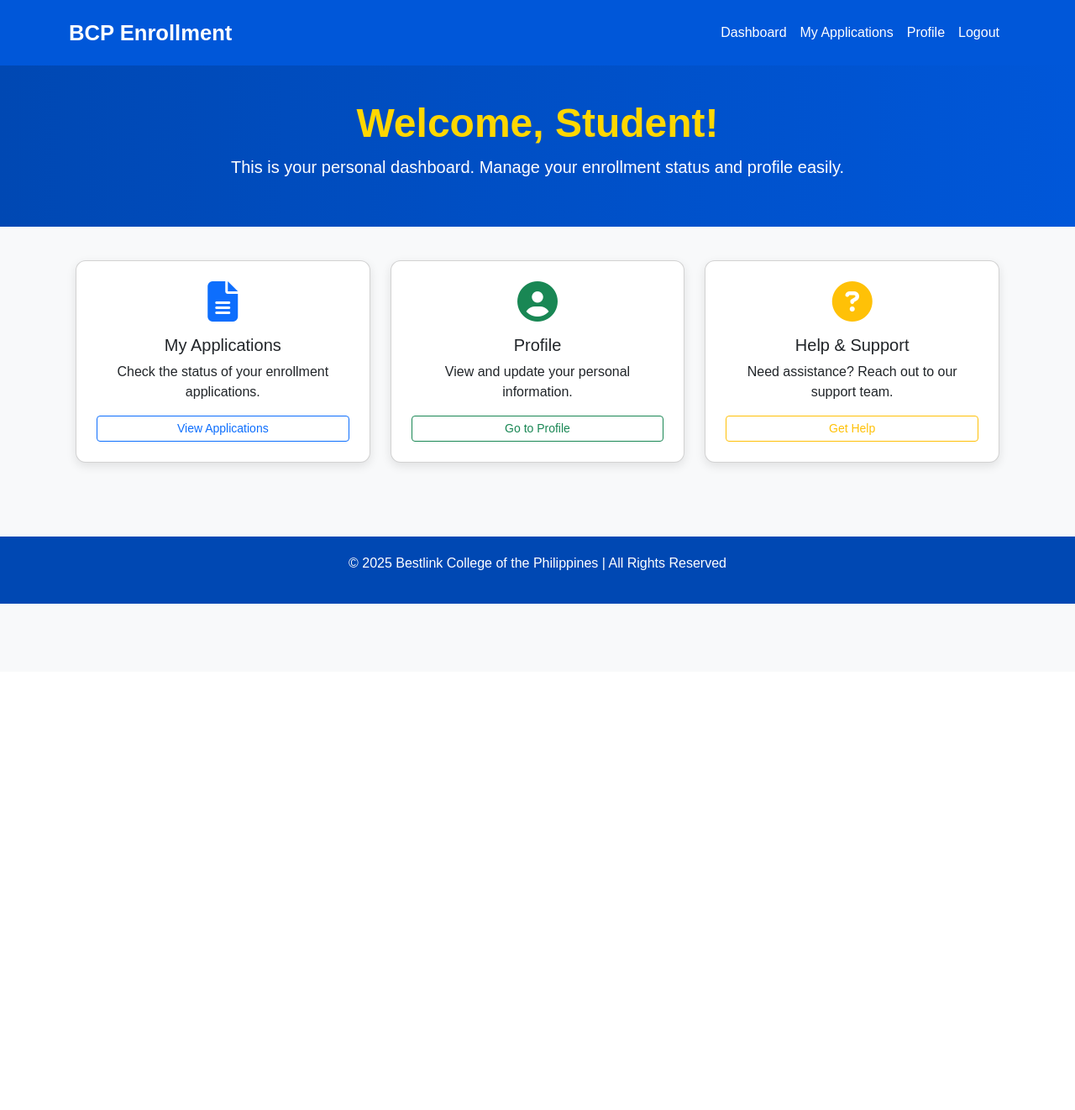
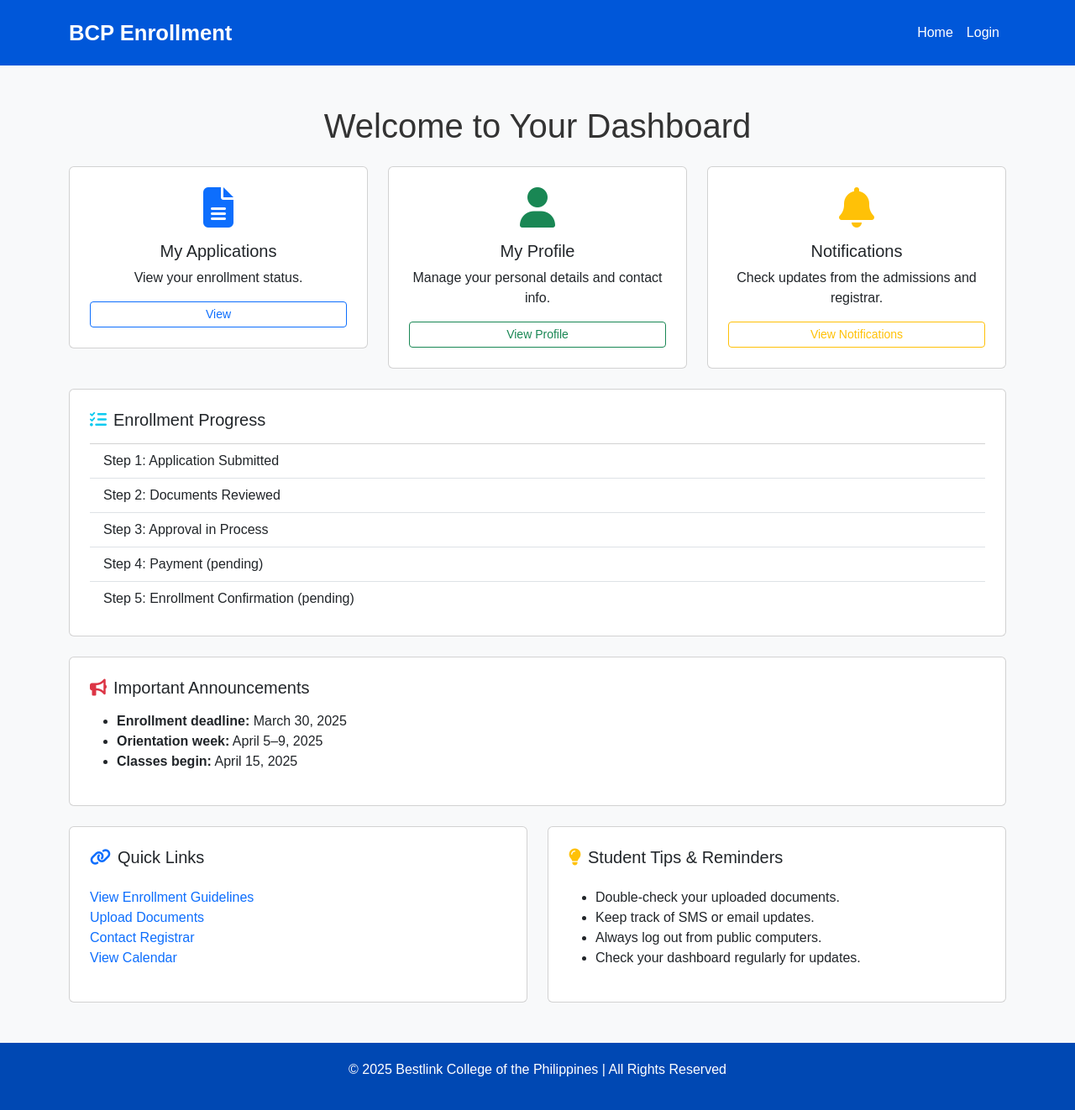
Before and after one commit to xxiimcha/bcp_enrollment, a PHP site: page /bcp_registrar/public/home/dashboard.php in a window 1280 px wide. Shown: the whole page at 84% size. Before the commit the page ends 719 px from the top, so only its background shows below. Run offline with PHP 8.4, Linux system fonts and the light colour scheme; the visitor is signed in with stand-in values (Sample User, id 1); data that the repository does not hold is empty; some libraries are stand-ins or nearby versions.

Commit message:
Student/Enrollee Dashboard addeed

```diff
--- a/public/home/dashboard.php
+++ b/public/home/dashboard.php
@@ -1,135 +1,97 @@
-<!DOCTYPE html>
-<html lang="en">
-<head>
-    <meta charset="UTF-8">
-    <meta name="viewport" content="width=device-width, initial-scale=1.0">
-    <title>Student Dashboard - BCP Enrollment</title>
-    <link rel="stylesheet" href="https://cdn.jsdelivr.net/npm/bootstrap@5.3.0/dist/css/bootstrap.min.css">
-    <script src="https://kit.fontawesome.com/a076d05399.js"></script>
-    <style>
-        body {
-            background-color: #f8f9fa;
-            font-family: 'Poppins', sans-serif;
-            color: #333;
+<?php
+session_start();
+if (!isset($_SESSION['user_id']) || $_SESSION['role'] !== 'student') {
+    header("Location: ../auth/login.php");
+    exit();
 }
 
-        .navbar {
-            background: #0057D9;
-            padding: 15px;
-        }
+$pageTitle = "Student Dashboard";
+include('../partials/public_layout.php');
+?>
 
-        .navbar-brand {
-            font-size: 1.6rem;
-            font-weight: bold;
-        }
+<h1 class="text-center mb-4">Welcome to Your Dashboard</h1>
 
-        .nav-link {
-            color: white !important;
-            font-weight: 500;
-            transition: 0.3s ease-in-out;
-        }
-
-        .nav-link:hover {
-            color: #FFD700 !important;
-        }
-
-        .dashboard-header {
-            padding: 40px 20px;
-            background: linear-gradient(to right, #0048B3, #0057D9);
-            color: white;
-            text-align: center;
-        }
-
-        .dashboard-header h1 {
-            font-size: 3rem;
-            font-weight: bold;
-            color: #FFD700;
-        }
-
-        .dashboard-section {
-            padding: 40px 20px;
-        }
-
-        .card {
-            border-radius: 12px;
-            box-shadow: 0 4px 12px rgba(0, 0, 0, 0.1);
-            transition: transform 0.3s ease-in-out;
-        }
-
-        .card:hover {
-            transform: translateY(-5px);
-        }
-
-        .footer {
-            background-color: #0048B3;
-            color: white;
-            padding: 20px;
-            text-align: center;
-            font-size: 1rem;
-        }
-    </style>
-</head>
-<body>
-
-<!-- Navbar -->
-<nav class="navbar navbar-expand-lg navbar-dark">
-    <div class="container">
-        <a class="navbar-brand" href="#">BCP Enrollment</a>
-        <button class="navbar-toggler" type="button" data-bs-toggle="collapse" data-bs-target="#navbarNav">
-            <span class="navbar-toggler-icon"></span>
-        </button>
-        <div class="collapse navbar-collapse" id="navbarNav">
-            <ul class="navbar-nav ms-auto">
-                <li class="nav-item"><a class="nav-link" href="../public/dashboard.php">Dashboard</a></li>
-                <li class="nav-item"><a class="nav-link" href="#">My Applications</a></li>
-                <li class="nav-item"><a class="nav-link" href="#">Profile</a></li>
-                <li class="nav-item"><a class="nav-link btn btn-warning text-dark" href="../controllers/AuthController.php?action=logout">Logout</a></li>
-            </ul>
-        </div>
-    </div>
-</nav>
-
-<!-- Dashboard Header -->
-<section class="dashboard-header">
-    <h1>Welcome, Student!</h1>
-    <p class="lead">This is your personal dashboard. Manage your enrollment status and profile easily.</p>
-</section>
-
-<!-- Dashboard Cards -->
-<section class="dashboard-section container">
-    <div class="row g-4">
+<div class="row g-4 mb-4">
+    <!-- My Applications -->
     <div class="col-md-4">
         <div class="card p-4 text-center">
             <i class="fas fa-file-alt fa-3x text-primary mb-3"></i>
             <h5 class="card-title">My Applications</h5>
-                <p class="card-text">Check the status of your enrollment applications.</p>
-                <a href="#" class="btn btn-outline-primary btn-sm">View Applications</a>
+            <p class="card-text">View your enrollment status.</p>
+            <a href="#" class="btn btn-outline-primary btn-sm">View</a>
         </div>
     </div>
+
+    <!-- My Profile -->
     <div class="col-md-4">
         <div class="card p-4 text-center">
-                <i class="fas fa-user-circle fa-3x text-success mb-3"></i>
-                <h5 class="card-title">Profile</h5>
-                <p class="card-text">View and update your personal information.</p>
-                <a href="#" class="btn btn-outline-success btn-sm">Go to Profile</a>
+            <i class="fas fa-user fa-3x text-success mb-3"></i>
+            <h5 class="card-title">My Profile</h5>
+            <p class="card-text">Manage your personal details and contact info.</p>
+            <a href="profile.php" class="btn btn-outline-success btn-sm">View Profile</a>
         </div>
     </div>
+
+    <!-- Notifications -->
     <div class="col-md-4">
         <div class="card p-4 text-center">
-                <i class="fas fa-question-circle fa-3x text-warning mb-3"></i>
-                <h5 class="card-title">Help & Support</h5>
-                <p class="card-text">Need assistance? Reach out to our support team.</p>
-                <a href="#" class="btn btn-outline-warning btn-sm">Get Help</a>
+            <i class="fas fa-bell fa-3x text-warning mb-3"></i>
+            <h5 class="card-title">Notifications</h5>
+            <p class="card-text">Check updates from the admissions and registrar.</p>
+            <a href="#" class="btn btn-outline-warning btn-sm">View Notifications</a>
         </div>
     </div>
 </div>
-</section>
 
-<!-- Footer -->
-<footer class="footer mt-5">
-    <p>&copy; 2025 Bestlink College of the Philippines | All Rights Reserved</p>
-</footer>
+<!-- Enrollment Progress -->
+<div class="card p-4 mb-4">
+    <h5 class="mb-3"><i class="fas fa-tasks me-2 text-info"></i>Enrollment Progress</h5>
+    <ul class="list-group list-group-flush">
+        <li class="list-group-item">Step 1: Application Submitted</li>
+        <li class="list-group-item">Step 2: Documents Reviewed</li>
+        <li class="list-group-item">Step 3: Approval in Process</li>
+        <li class="list-group-item">Step 4: Payment (pending)</li>
+        <li class="list-group-item">Step 5: Enrollment Confirmation (pending)</li>
+    </ul>
+</div>
 
-<script src="https://cdn.jsdelivr.net/npm/bootstrap@5.3.0/dist/js/bootstrap.bundle.min.js"></script>
-</body>
-</html>
+<!-- Important Announcements -->
+<div class="card p-4 mb-4">
+    <h5 class="mb-3"><i class="fas fa-bullhorn me-2 text-danger"></i>Important Announcements</h5>
+    <ul>
+        <li><strong>Enrollment deadline:</strong> March 30, 2025</li>
+        <li><strong>Orientation week:</strong> April 5–9, 2025</li>
+        <li><strong>Classes begin:</strong> April 15, 2025</li>
+    </ul>
+</div>
+
+<!-- Quick Links & Tips -->
+<div class="row g-4 mb-4">
+    <!-- Quick Links -->
+    <div class="col-md-6">
+        <div class="card p-4">
+            <h5><i class="fas fa-link me-2 text-primary"></i>Quick Links</h5>
+            <ul class="list-unstyled mt-3">
+                <li><a href="#" class="text-decoration-none">View Enrollment Guidelines</a></li>
+                <li><a href="#" class="text-decoration-none">Upload Documents</a></li>
+                <li><a href="#" class="text-decoration-none">Contact Registrar</a></li>
+                <li><a href="#" class="text-decoration-none">View Calendar</a></li>
+            </ul>
+        </div>
+    </div>
+
+    <!-- Student Tips -->
+    <div class="col-md-6">
+        <div class="card p-4">
+            <h5><i class="fas fa-lightbulb me-2 text-warning"></i>Student Tips & Reminders</h5>
+            <ul class="mt-3">
+                <li>Double-check your uploaded documents.</li>
+                <li>Keep track of SMS or email updates.</li>
+                <li>Always log out from public computers.</li>
+                <li>Check your dashboard regularly for updates.</li>
+            </ul>
+        </div>
+    </div>
+</div>
+
+<?php include('../partials/public_footer.php'); ?>
--- /dev/null
+++ b/public/partials/public_footer.php
@@ -0,0 +1,10 @@
+</div>
+
+<!-- Footer -->
+<footer class="footer mt-5">
+    <p>&copy; 2025 Bestlink College of the Philippines | All Rights Reserved</p>
+</footer>
+
+<script src="https://cdn.jsdelivr.net/npm/bootstrap@5.3.0/dist/js/bootstrap.bundle.min.js"></script>
+</body>
+</html>
--- /dev/null
+++ b/public/partials/public_layout.php
@@ -0,0 +1,98 @@
+<?php
+require_once('../../config/database.php');
+
+// Fetch logged-in user info (if available)
+$loggedUser = null;
+if (isset($_SESSION['user_id'])) {
+    $userId = $_SESSION['user_id'];
+    $result = mysqli_query($conn, "SELECT * FROM users WHERE id = $userId LIMIT 1");
+    if ($result && mysqli_num_rows($result) > 0) {
+        $loggedUser = mysqli_fetch_assoc($result);
+    }
+}
+
+if (!isset($pageTitle)) $pageTitle = "BCP Enrollment System";
+ob_start();
+?>
+
+<!DOCTYPE html>
+<html lang="en">
+<head>
+    <meta charset="UTF-8">
+    <meta name="viewport" content="width=device-width, initial-scale=1.0">
+    <title><?= htmlspecialchars($pageTitle) ?></title>
+    <link rel="stylesheet" href="https://cdn.jsdelivr.net/npm/bootstrap@5.3.0/dist/css/bootstrap.min.css">
+    <script src="https://kit.fontawesome.com/a076d05399.js"></script>
+    <style>
+        body {
+            background-color: #f8f9fa;
+            font-family: 'Poppins', sans-serif;
+            color: #333;
+        }
+
+        .navbar {
+            background: #0057D9;
+            padding: 15px;
+        }
+
+        .navbar-brand {
+            font-size: 1.6rem;
+            font-weight: bold;
+        }
+
+        .nav-link {
+            color: white !important;
+            font-weight: 500;
+            transition: 0.3s ease-in-out;
+        }
+
+        .nav-link:hover {
+            color: #FFD700 !important;
+        }
+
+        .user-info {
+            color: #FFD700;
+            font-weight: 600;
+            margin-right: 15px;
+        }
+
+        .footer {
+            background-color: #0048B3;
+            color: white;
+            padding: 20px;
+            text-align: center;
+            font-size: 1rem;
+        }
+    </style>
+</head>
+<body>
+
+<!-- Navbar -->
+<nav class="navbar navbar-expand-lg navbar-dark">
+    <div class="container">
+        <a class="navbar-brand" href="/bcp_enrollment/">BCP Enrollment</a>
+        <button class="navbar-toggler" type="button" data-bs-toggle="collapse" data-bs-target="#navbarNav">
+            <span class="navbar-toggler-icon"></span>
+        </button>
+        <div class="collapse navbar-collapse" id="navbarNav">
+            <ul class="navbar-nav ms-auto">
+                <li class="nav-item"><a class="nav-link" href="/bcp_enrollment/">Home</a></li>
+                <?php if ($loggedUser): ?>
+                    <li class="nav-item d-flex align-items-center px-2">
+                        <span class="user-info">
+                            <i class="fas fa-user-circle me-1"></i>
+                            <?= htmlspecialchars($loggedUser['first_name'] . ' ' . $loggedUser['last_name']) ?>
+                        </span>
+                    </li>
+                    <li class="nav-item">
+                        <a class="nav-link" href="/bcp_enrollment/controllers/AuthController.php?action=logout">Logout</a>
+                    </li>
+                <?php else: ?>
+                    <li class="nav-item"><a class="nav-link" href="/bcp_enrollment/auth/">Login</a></li>
+                <?php endif; ?>
+            </ul>
+        </div>
+    </div>
+</nav>
+
+<div class="container my-5">
```
Also changed, not shown: public/home/profile.php (added, +63 -0 lines), 1 other file. Lines whose indentation alone changed are shown as unchanged.
